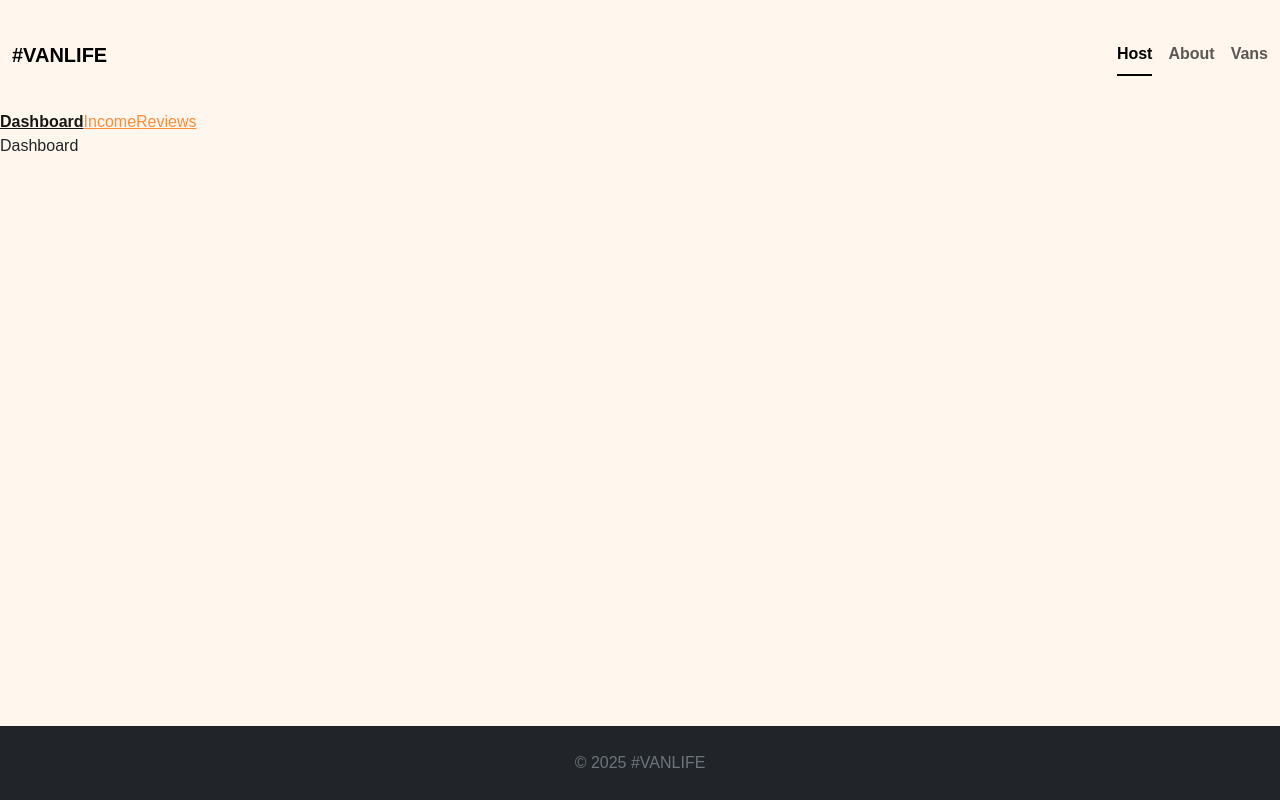
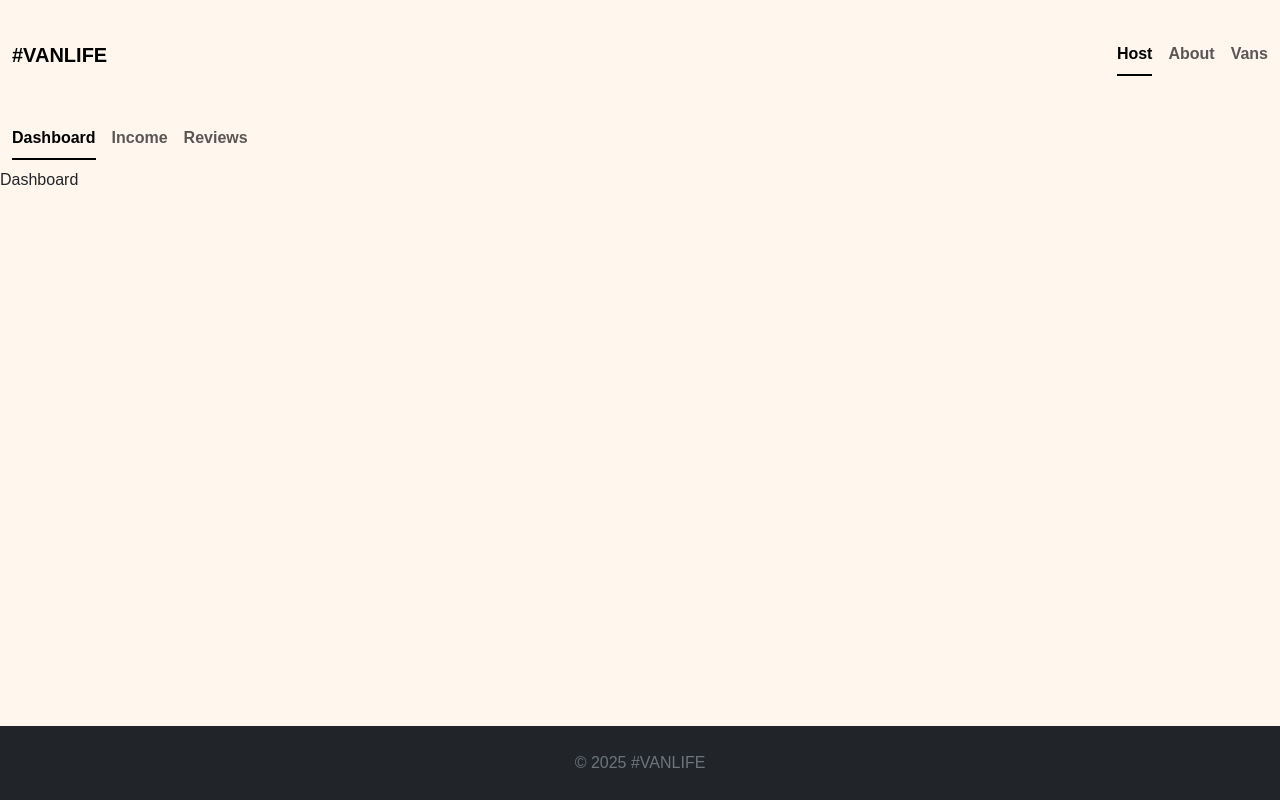
Before and after one commit to FaustoCCR/van-life, a React (Vite) app: page /host in a window 1280 px wide. Built offline with nearby package versions, Linux system fonts and the light colour scheme; a web font is replaced by a local one; what miragejs would draw is missing.

Commit message:
feat: Use Navbar component

```diff
--- a/src/components/Header.jsx
+++ b/src/components/Header.jsx
@@ -1,46 +1,17 @@
 import { Link, NavLink } from 'react-router'
+import Navbar from './shared/Navbar'
 const Header = () => {
   return (
     <header className='sticky-top' style={{ height: '110px' }}>
-      <nav className='navbar h-100'>
-        <div className='container-fluid'>
-          <Link className='navbar-brand fw-bold text-uppercase' to='/'>
-            #VanLife
-          </Link>
-          <ul className='navbar-nav flex-row nav-underline fw-semibold'>
-            <li className='nav-item'>
-              <NavLink
-                to='/host'
-                className={({ isActive }) =>
-                  isActive ? 'nav-link active' : 'nav-link'
-                }
-              >
-                Host
-              </NavLink>
-            </li>
-            <li className='nav-item'>
-              <NavLink
-                to='/about'
-                className={({ isActive }) =>
-                  isActive ? 'nav-link active' : 'nav-link'
-                }
-              >
-                About
-              </NavLink>
-            </li>
-            <li className='nav-item'>
-              <NavLink
-                to='/vans'
-                className={({ isActive }) =>
-                  isActive ? 'nav-link active' : 'nav-link'
-                }
-              >
-                Vans
-              </NavLink>
-            </li>
-          </ul>
-        </div>
-      </nav>
+      <Navbar
+        className='h-100'
+        brand={{ to: '/', children: '#VanLife' }}
+        items={[
+          { to: '/host', children: 'Host' },
+          { to: '/about', children: 'About' },
+          { to: '/vans', children: 'Vans' },
+        ]}
+      />
     </header>
   )
 }
--- a/src/components/HostLayout.jsx
+++ b/src/components/HostLayout.jsx
@@ -1,29 +1,16 @@
-import { NavLink } from 'react-router'
 import { Outlet } from 'react-router'
+import Navbar from './shared/Navbar'
 
 const HostLayout = () => {
-  function isActiveStyle({ isActive }) {
-    if (isActive) {
-      return {
-        fontWeight: 'bold',
-        textDecoration: 'underline',
-        color: '#161616',
-      }
-    }
-  }
   return (
     <>
-      <nav className='host-nav'>
-        <NavLink to='/host' style={isActiveStyle} end>
-          Dashboard
-        </NavLink>
-        <NavLink to='/host/income' style={isActiveStyle}>
-          Income
-        </NavLink>
-        <NavLink to='/host/reviews' style={isActiveStyle}>
-          Reviews
-        </NavLink>
-      </nav>
+      <Navbar
+        items={[
+          { to: '/host', children: 'Dashboard', end: true },
+          { to: '/host/income', children: 'Income' },
+          { to: '/host/reviews', children: 'Reviews' },
+        ]}
+      />
       <Outlet />
     </>
   )
```
